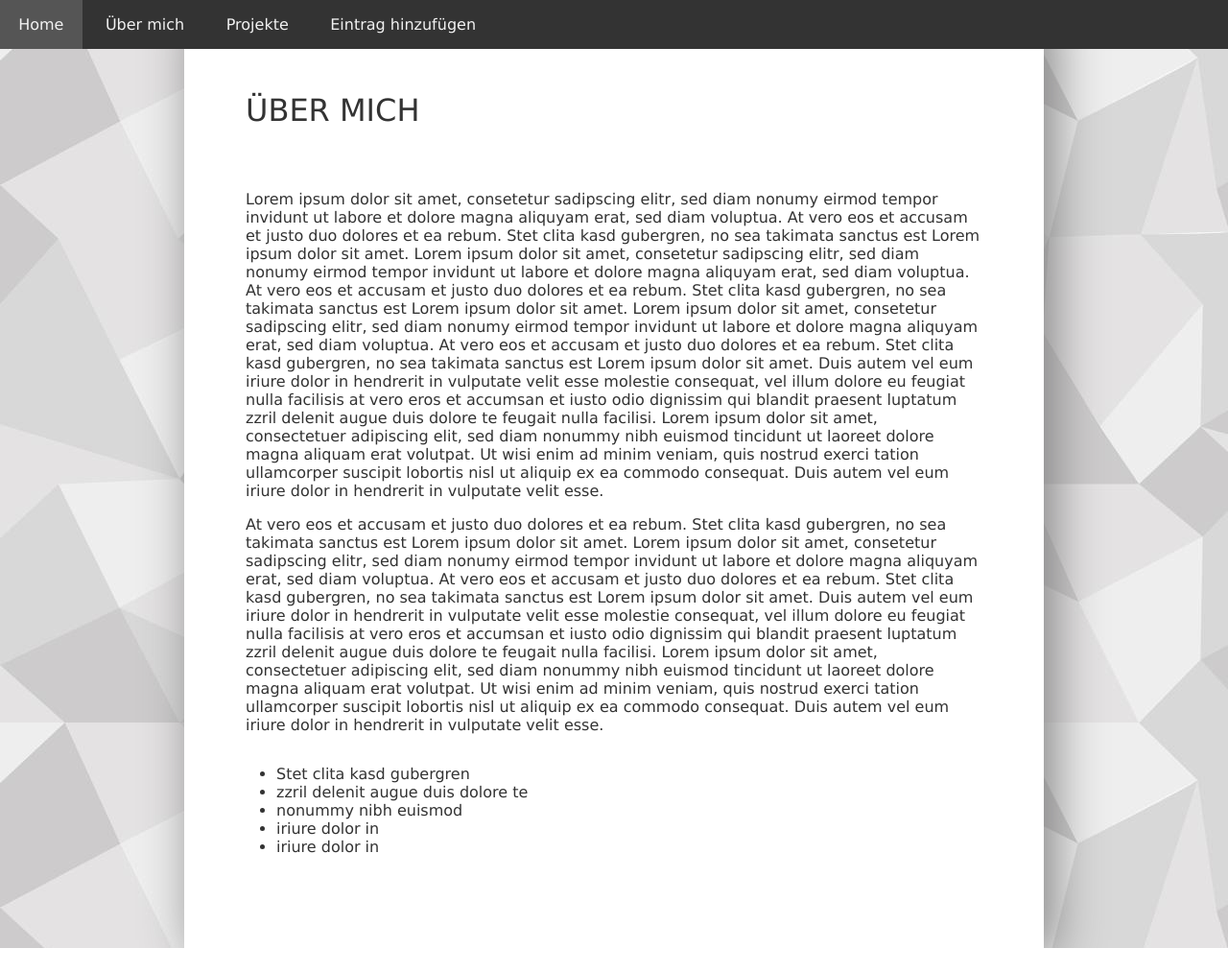
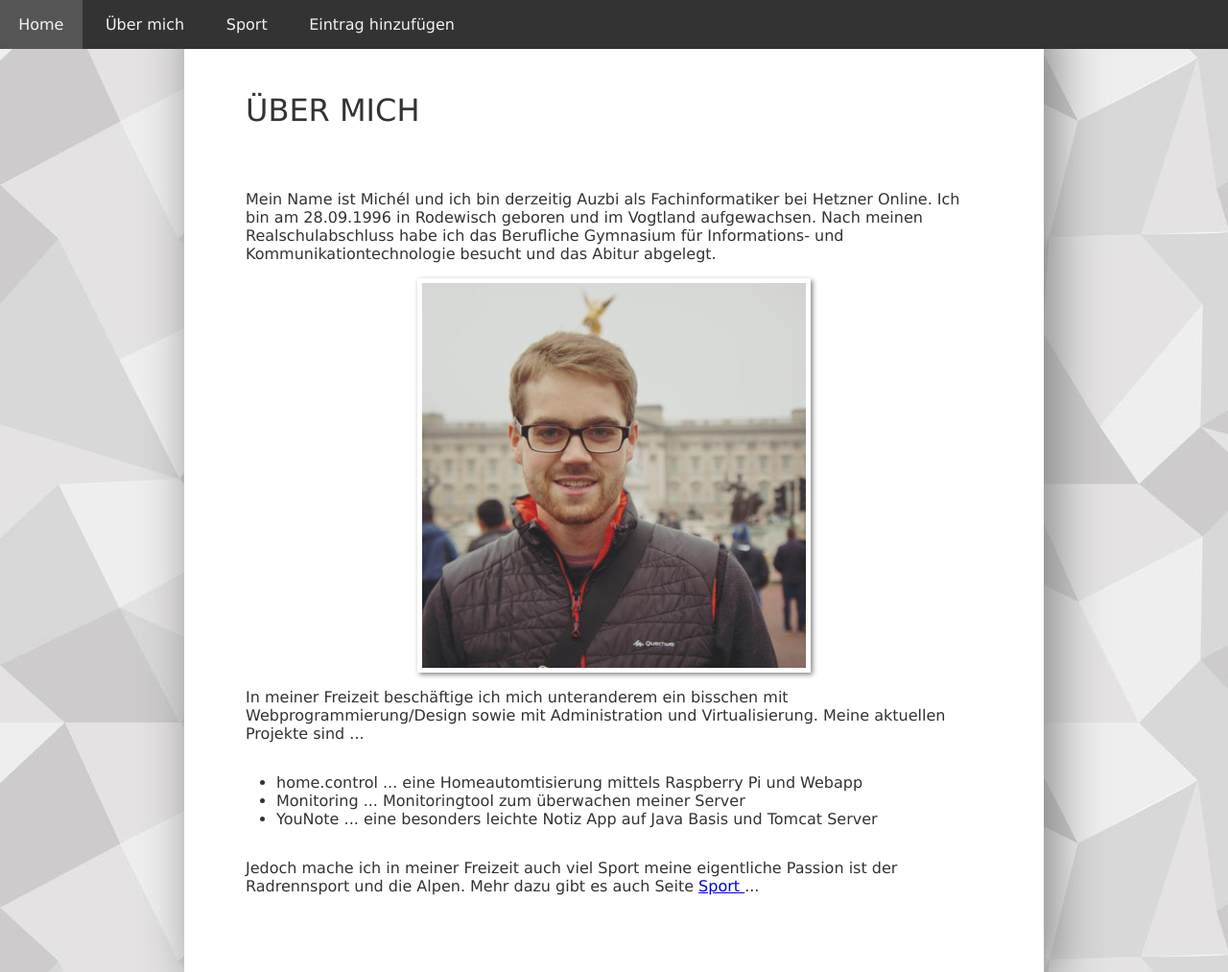
Before and after one commit to miche1/blog, a PHP site: page /scripte/about.html in a window 1280 px wide. Shown: the whole page at 96% size. Before the commit the page ends 988 px from the top, so only its background shows below. Run offline with PHP 8.4, Linux system fonts and the light colour scheme.

Commit message:
new content

```diff
--- a/index.php
+++ b/index.php
@@ -11,7 +11,7 @@
 				<ul>
 					<li><a href="index.php">Home</a></li>
 					<li><a href="scripte/about.html">Über mich</a></li>
-					<li><a href="scripte/projects.html">Projekte</a></li>
+					<li><a href="scripte/projects.html">Sport</a></li>
 					<li><a href="scripte/form.php">Eintrag hinzufügen</a></li>
 				</ul>
 			</nav>
--- a/scripte/about.html
+++ b/scripte/about.html
@@ -12,7 +12,7 @@
 				<ul>
 					<li><a href="../index.php">Home</a></li>
 					<li><a href="about.html">Über mich</a></li>
-					<li><a href="projects.html">Projekte</a></li>
+					<li><a href="projects.html">Sport</a></li>
 					<li><a href="form.php">Eintrag hinzufügen</a></li>
 				</ul>
 			</nav>
@@ -26,45 +26,29 @@
 <main id="content">
 <h1>ÜBER MICH</h1>
 
-<p>Lorem ipsum dolor sit amet, consetetur sadipscing elitr,
-	sed diam nonumy eirmod tempor invidunt ut labore et dolore
-	magna aliquyam erat, sed diam voluptua. At vero eos et accusam
-	et justo duo dolores et ea rebum. Stet clita kasd gubergren, no sea takimata
-	sanctus est Lorem ipsum dolor sit amet. Lorem ipsum dolor sit amet, consetetur
-	sadipscing elitr, sed diam nonumy eirmod tempor invidunt ut labore et dolore magna
-	aliquyam erat, sed diam voluptua. At vero eos et accusam et justo duo dolores et ea
-	rebum. Stet clita kasd gubergren, no sea takimata sanctus est Lorem ipsum dolor sit amet.
-	Lorem ipsum dolor sit amet, consetetur sadipscing elitr, sed diam nonumy eirmod tempor invidunt
-	ut labore et dolore magna aliquyam erat, sed diam voluptua. At vero eos et accusam et justo duo
-	dolores et ea rebum. Stet clita kasd gubergren, no sea takimata sanctus est Lorem ipsum dolor sit amet.
-	Duis autem vel eum iriure dolor in hendrerit in vulputate velit esse molestie consequat,
-	vel illum dolore eu feugiat nulla facilisis at vero eros et accumsan et iusto odio dignissim qui blandit
-	praesent luptatum zzril delenit augue duis dolore te feugait nulla facilisi. Lorem ipsum dolor sit amet,
-	consectetuer adipiscing elit, sed diam nonummy nibh euismod tincidunt ut laoreet dolore magna aliquam erat volutpat.
-	Ut wisi enim ad minim veniam, quis nostrud exerci tation ullamcorper suscipit lobortis nisl ut aliquip ex ea commodo
-	consequat. Duis autem vel eum iriure dolor in hendrerit in vulputate velit esse.
+<p>
+	Mein Name ist Michél und ich bin derzeitig Auzbi als Fachinformatiker bei Hetzner Online.
+	Ich bin am 28.09.1996 in Rodewisch geboren und im Vogtland aufgewachsen. Nach meinen Realschulabschluss
+	habe ich das Berufliche Gymnasium für Informations- und Kommunikationtechnologie besucht und das Abitur abgelegt.
 </p>
 
-<p>At vero eos et accusam et justo duo dolores et ea
-	rebum. Stet clita kasd gubergren, no sea takimata sanctus est Lorem ipsum dolor sit amet.
-	Lorem ipsum dolor sit amet, consetetur sadipscing elitr, sed diam nonumy eirmod tempor invidunt
-	ut labore et dolore magna aliquyam erat, sed diam voluptua. At vero eos et accusam et justo duo
-	dolores et ea rebum. Stet clita kasd gubergren, no sea takimata sanctus est Lorem ipsum dolor sit amet.
-	Duis autem vel eum iriure dolor in hendrerit in vulputate velit esse molestie consequat,
-	vel illum dolore eu feugiat nulla facilisis at vero eros et accumsan et iusto odio dignissim qui blandit
-	praesent luptatum zzril delenit augue duis dolore te feugait nulla facilisi. Lorem ipsum dolor sit amet,
-	consectetuer adipiscing elit, sed diam nonummy nibh euismod tincidunt ut laoreet dolore magna aliquam erat volutpat.
-	Ut wisi enim ad minim veniam, quis nostrud exerci tation ullamcorper suscipit lobortis nisl ut aliquip ex ea commodo
-	consequat. Duis autem vel eum iriure dolor in hendrerit in vulputate velit esse.
+<img src="../pics/ich.jpg">
+
+<p>
+	In meiner Freizeit beschäftige ich mich unteranderem ein bisschen mit Webprogrammierung/Design sowie mit Administration
+	und Virtualisierung. Meine aktuellen Projekte sind ...
 </p>
 
-	<ul style="margin: 2em;">
-		<li>Stet clita kasd gubergren</l1>
-		<li>zzril delenit augue duis dolore te</l1>
-		<li>nonummy nibh euismod</l1>
-		<li>iriure dolor in</l1>
-		<li>iriure dolor in</l1>
-	</ul>
+<ul>
+	<li>home.control ... eine Homeautomtisierung mittels Raspberry Pi und Webapp</li>
+	<li>Monitoring ... Monitoringtool zum überwachen meiner Server</li>
+	<li>YouNote ... eine besonders leichte Notiz App auf Java Basis und Tomcat Server</li>
+</ul>
+
+<p>
+	Jedoch mache ich in meiner Freizeit auch viel Sport meine eigentliche Passion ist der Radrennsport und die Alpen.
+	Mehr dazu gibt es auch Seite <a href="projects.html"> Sport </a>...
+</p>
 </main>
 
 </body>
--- a/scripte/css/style.css
+++ b/scripte/css/style.css
@@ -8,7 +8,6 @@
 		color: #333;
 		}
 		body{
-			/*background-color: silver;*/
 			background-image: url(../../pics/background.jpg);
 		}
 		p {
@@ -55,6 +54,12 @@
 			-moz-box-shadow: 10px 10px 50px grey;
 			box-shadow: 10px 10px 50px grey;
 		}
+
+		#content ul {
+			margin-left: 2em;
+			padding-top: 1em;
+			padding-bottom: 1em;
+		}
 		#EingabeForm {
 			padding-right: 5em;
 		}
@@ -78,6 +83,7 @@
 		h3 {
 			font-weight:lighter;
 			font-size: 1.5em;
+			padding-bottom: 1em;
 		}
 
 		input[type=text], textarea {
@@ -94,3 +100,13 @@
   		padding: 5px;
   		font-size: 1.1em;
 		}
+		img {
+		padding: 0.3em;
+		display: block;
+    margin-left: auto;
+    margin-right: auto;
+
+		-webkit-box-shadow: 2px 2px 5px grey;
+	  -moz-box-shadow: 2px 2px 5px grey;
+			box-shadow: 2px 2px 5px grey;
+	 }
--- a/scripte/form.php
+++ b/scripte/form.php
@@ -11,7 +11,7 @@
 				<ul>
 					<li><a href="../index.php">Home</a></li>
 					<li><a href="about.html">Über mich</a></li>
-					<li><a href="projects.html">Projekte</a></li>
+					<li><a href="projects.html">Sport</a></li>
 					<li><a href="form.php">Eintrag hinzufügen</a></li>
 				</ul>
 			</nav>
```
Also changed, not shown: scripte/projects.html (+30 -3 lines), pics/glockner.jpeg (added), pics/ich.jpg (added), pics/kehlheim.jpg (added).
